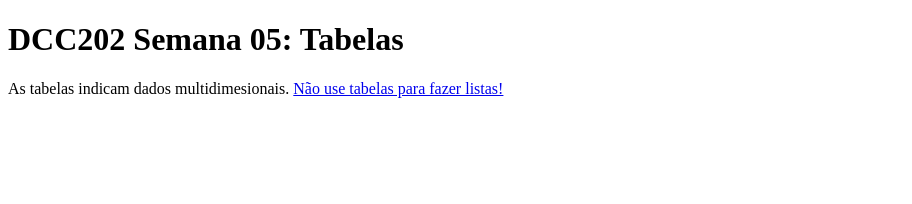
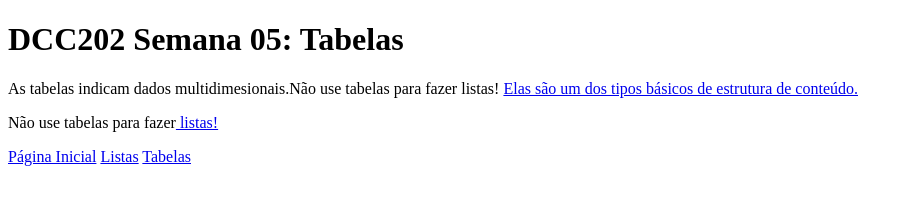
Before and after one commit to ufjf-dcc202/ufjf-dcc202-2025-1-a-atv03-Rumuca, a plain HTML site: page tabelas.html in a window 1280 px wide. Shown: the whole page, without its empty margins (0-912 px from the left). Drawn offline with Linux system fonts and the light colour scheme.

Commit message:
adiciona navegação nos documentos

```diff
--- a/tabelas.html
+++ b/tabelas.html
@@ -7,9 +7,19 @@
 </head>
 <body>
     <h1>DCC202 Semana 05: Tabelas</h1>
-    <p>As tabelas indicam dados multidimesionais. <a href="index.html">Não use tabelas para fazer listas!</a></p>
+    <p>As tabelas indicam dados multidimesionais.Não use tabelas para fazer listas!
+        <a href="index.html">Elas são um dos tipos básicos de estrutura de conteúdo.</a></p>
+     <p>Não use tabelas para fazer<a href="listas.html"> listas!</a>
+    </p>
 
 
+    <aside>
+        <nav>
+            <a href="index.html">Página Inicial</a>
+            <a href="listas.html">Listas</a>
+            <a href="tabelas.html">Tabelas</a>
+        </nav>
+    </aside>
 
 </body>
 </html>
```
Also changed, not shown: index.html (+9 -1 lines), listas.html (+10 -1 lines).
